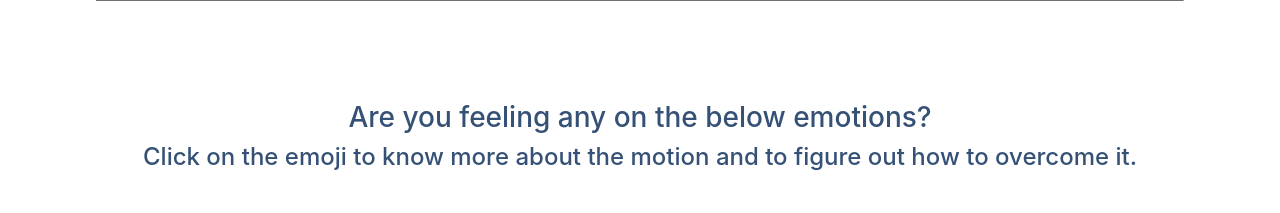
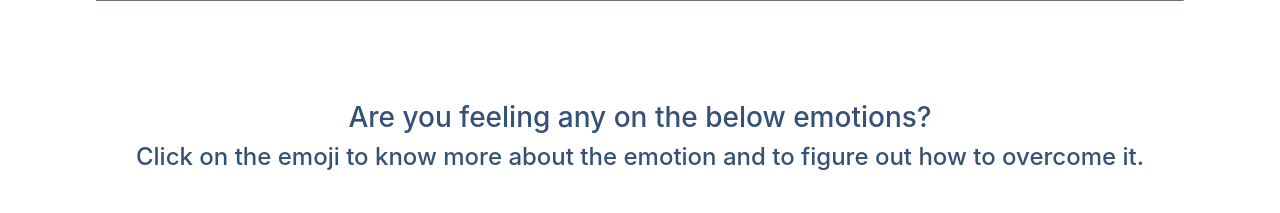
Before and after one commit to MithaliMaryahNuthakki/Hold-On, a Flask app: page / in a window 1280 px wide. Shown: the part 580-793 px from the top of the page. Run offline with Flask 2, Linux system fonts and the light colour scheme; some libraries are stand-ins or nearby versions.

Commit message:
test commit

```diff
--- a/templates/index.html
+++ b/templates/index.html
@@ -70,7 +70,7 @@
     <!--are you feeling?-->
       <div class="index-emojis-div">
         <h3 >Are you feeling any on the below emotions? </h3>
-        <h4>Click on the emoji to know more about the motion and to figure out how to overcome it.</h4>
+        <h4>Click on the emoji to know more about the emotion and to figure out how to overcome it.</h4>
 
 
         <div class="btn-group index-emojis " role="group" aria-label="Basic example">
```
